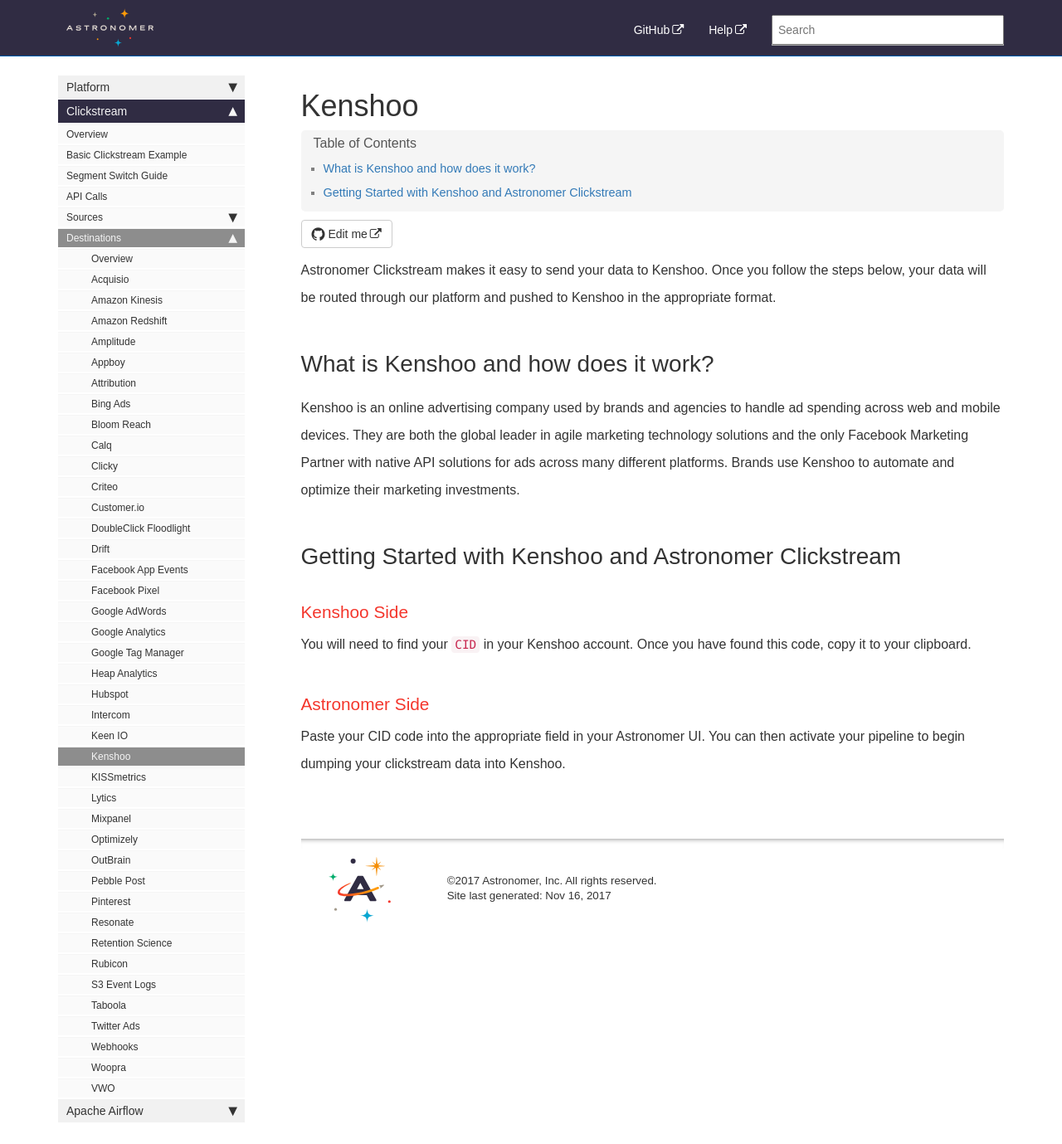
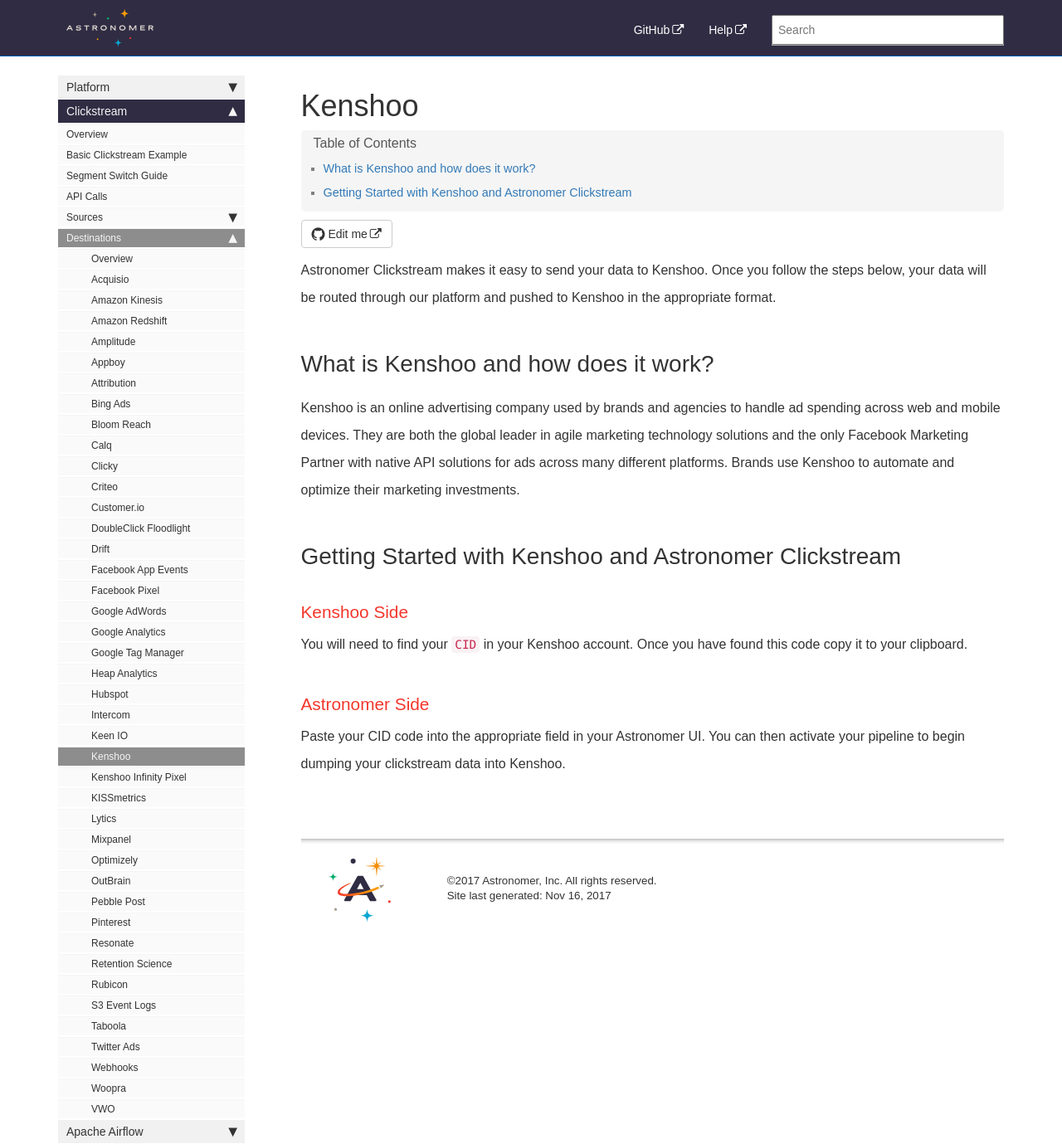
Before and after one commit to petedejoy/documentation, a Jekyll site: the page built from v2/clickstream/destinations/kenshoo.md, in a window 1280 px wide. Shown: the whole page at 83% size. Built offline with Jekyll 4.4.1, drawn with Linux system fonts in a browser that asks for light colours; nearby versions of some CDN libraries; some web fonts are replaced; comment, search, counter and statistics services are not loaded; before the commit the page ends 1354 px from its top, so only the background shows below that.

Commit message:
Kenshoo Pixel MVP #85

```diff
--- a/_data/sidebars/platform_sidebar.yml
+++ b/_data/sidebars/platform_sidebar.yml
@@ -200,6 +200,10 @@ entries:
           url: /v2/clickstream/destinations/kenshoo.html
           output: web, pdf
 
+        - title: Kenshoo Infinity Pixel
+          url: /v2/clickstream/destinations/kenshoo-pixel.html
+          output: web, pdf
+
         - title: KISSmetrics
           url: /v2/clickstream/destinations/kissmetrics.html
           output: web, pdf
--- a/v2/clickstream/destinations/kenshoo.md
+++ b/v2/clickstream/destinations/kenshoo.md
@@ -12,7 +12,7 @@ Kenshoo is an online advertising company used by brands and agencies to handle a
 
 ### Kenshoo Side
 
-You will need to find your `CID` in your Kenshoo account. Once you have found this code, copy it to your clipboard.
+You will need to find your `CID` in your Kenshoo account. Once you have found this code copy it to your clipboard.
 
 ### Astronomer Side
 
```
Also changed, not shown: v2/clickstream/destinations/kenshoo-pixel.md (added, +26 -0 lines).
